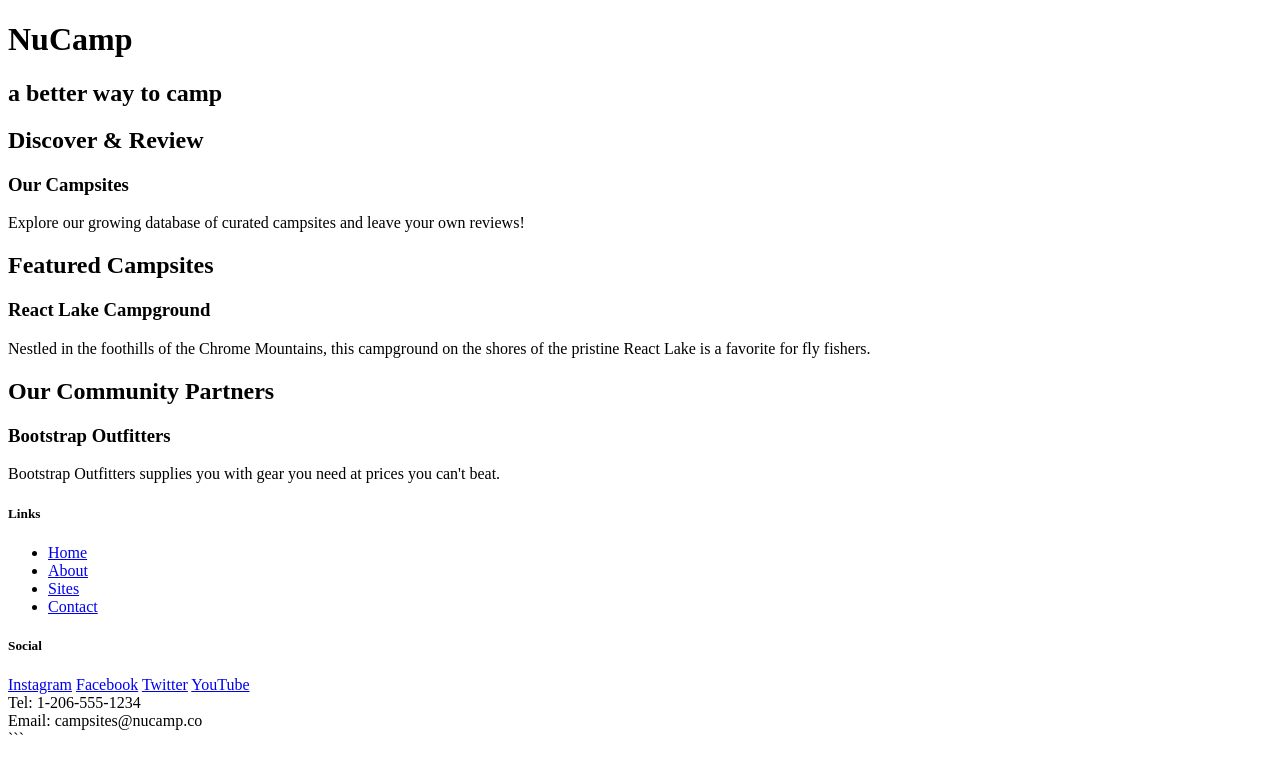
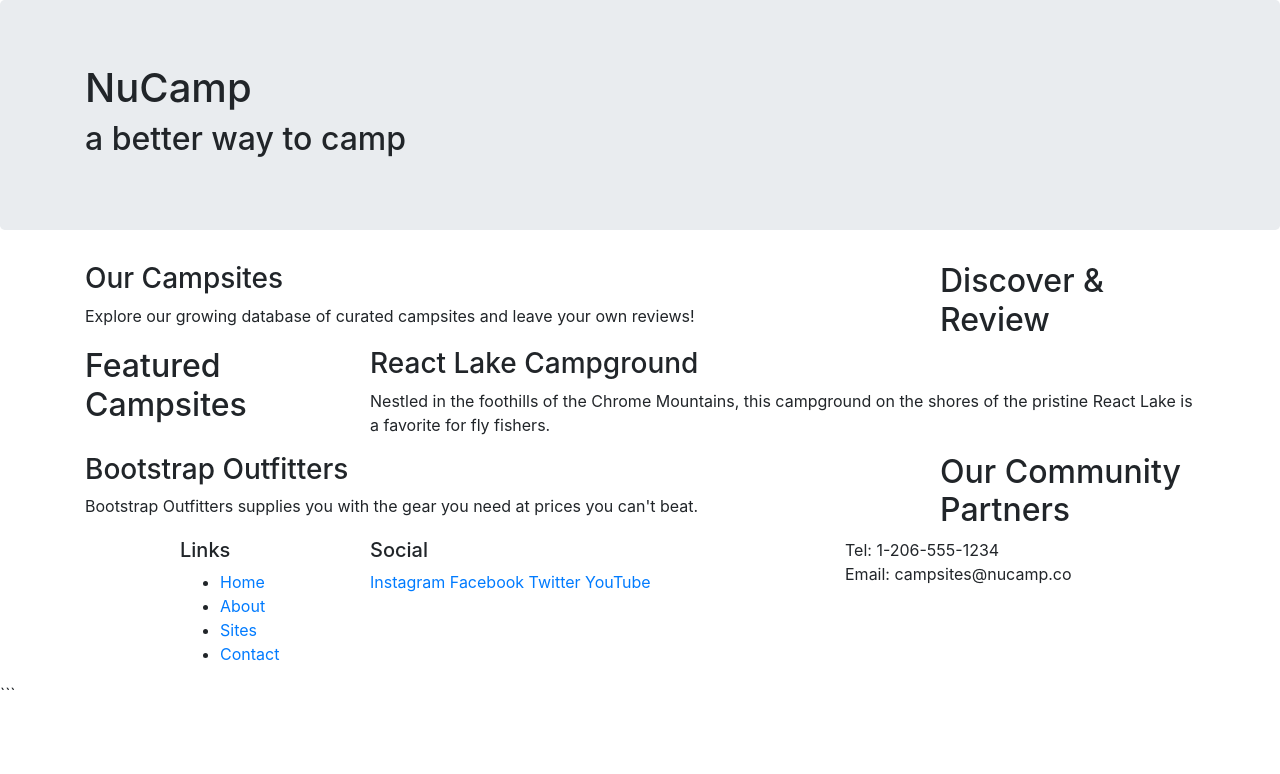
Before and after one commit to andremichalowski/campsites, a website: page index.html in a window 1280 px wide. Drawn offline with nearby package versions, Linux system fonts and the light colour scheme.

Commit message:
bootstrap_styles added

```diff
--- a/index.html
+++ b/index.html
@@ -3,58 +3,88 @@
 
 <head>
     <meta charset="utf-8" />
+    <meta name="viewport" content="width=device-width, initial-scale=1" />
+
+    <link rel="stylesheet" href="node_modules/bootstrap/dist/css/bootstrap.min.css" />
+
     <title>NuCamp: A Better Way To Camp</title>
 </head>
 
 <body>
 
-    <header>
-        <div>
+    <header class="jumbotron">
+      <div class="container">
+          <div class="row">
+              <div class="col">
                   <h1>NuCamp</h1>
                   <h2>a better way to camp</h2>
               </div>
+          </div>
+      </div>
     </header>
 
-    <div>
+    <div class="container">
+      <div class="row">
+          <div class="col-sm-4 order-sm-last col-md-3">
             <h2>Discover & Review</h2>
+          </div>
+          <div class="col">
               <h3>Our Campsites</h3>
               <p>Explore our growing database of curated campsites and leave your own reviews!</p>
           </div>
+      </div>
 
-    <div>
+      <div class="row">
+          <div class="col-sm-4 col-md-3">
               <h2>Featured Campsites</h2>
+          </div>
+          <div class="col">
               <h3>React Lake Campground</h3>
           <p>Nestled in the foothills of the Chrome Mountains, this campground on the shores of the pristine React Lake is a favorite for fly fishers.</p>
        </div>
+      </div>
 
-    <div>
+      <div class="row">
+          <div class="col-sm-4 order-sm-last col-md-3">
             <h2>Our Community Partners</h2>
+          </div>
+          <div class="col">
               <h3>Bootstrap Outfitters</h3>
-        <p>Bootstrap Outfitters supplies you with gear you need at prices you can't beat.</p>
+          <p>Bootstrap Outfitters supplies you with the gear you need at prices you can't beat.</p>
+          </div>
+      </div>
     </div>
 
     <footer>
-        <div>
+      <div class="container">
+          <div class="row">
+              <div class="col-4 col-sm-2 offset-1">
               <h5>Links</h5>
-            <ul>
+              <ul class="list-">
                       <li><a href="#">Home</a></li>
                       <li><a href="#">About</a></li>
                       <li><a href="#">Sites</a></li>
                       <li><a href="#">Contact</a></li>
                   </ul>
               </div>
-        <div>
+              <div class="col-6 col-sm-5">
                 <h5>Social</h5>
                   <a href="http://instagram.com/">Instagram</a>
                   <a href="http://facebook.com/">Facebook</a>
                   <a href="http://twitter.com/">Twitter</a>
                   <a href="http://youtube.com/">YouTube</a>
               </div>
-        <div>
+              <div class="col-sm-4">
                   Tel: 1-206-555-1234<br />
                   Email: campsites@nucamp.co
               </div>
+         </div>
+      </div>
     </footer>
+
+    <script src="node_modules/jquery/dist/jquery.slim.min.js"></script>
+    <script src="node_modules/popper.js/dist/umd/popper.min.js"></script>
+    <script src="node_modules/bootstrap/dist/js/bootstrap.min.js"></script>
 
 </body>
 
```
Lines whose indentation alone changed are shown as unchanged.
